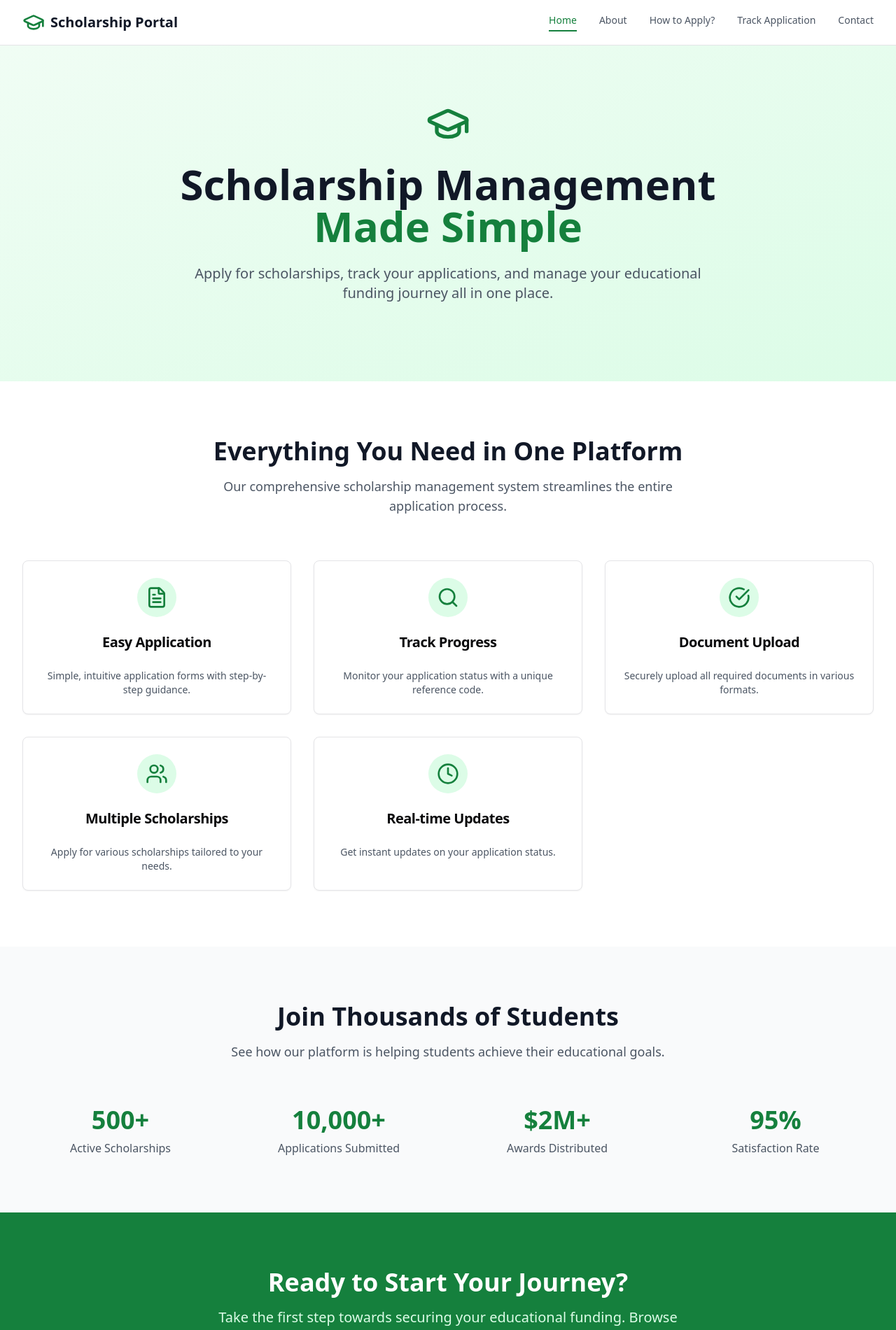
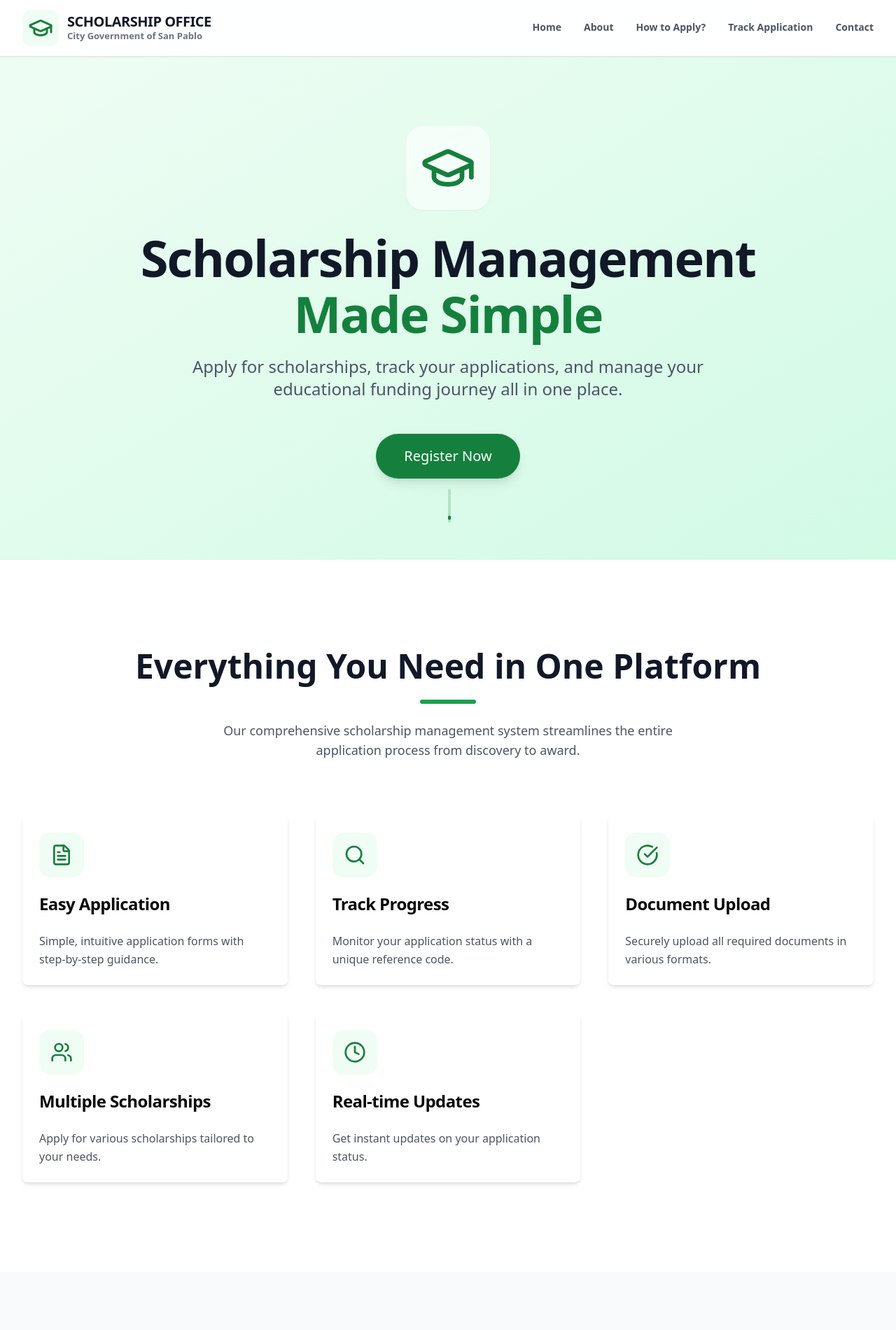
Before and after one commit to MarkPagkaliwagan/Scholarship, a Next.js app: page / in a window 1280 px wide. Shown: the top 1901 px of the page at 70% size. Built offline with nearby package versions, Linux system fonts and the light colour scheme.

Commit message:
initial commit

```diff
--- a/src/app/page.tsx
+++ b/src/app/page.tsx
@@ -6,11 +6,6 @@ import { Card, CardContent, CardDescription, CardHeader, CardTitle } from '@/com
 import { GraduationCap, FileText, Search, CheckCircle, Users, Clock } from 'lucide-react';
 import { initializeMockData } from '@/lib/mock-data';
 import { useEffect } from 'react';
-
-export default function Home() {
-  useEffect(() => {
-    initializeMockData();
-  }, []);
 
 const features = [
   {
@@ -40,47 +35,75 @@ export default function Home() {
   },
 ];
 
+export default function Home() {
+  useEffect(() => {
+    initializeMockData();
+  }, []);
+
   return (
     <div className="min-h-screen">
-      <section className="bg-gradient-to-br from-green-50 to-green-100 py-20">
-        <div className="max-w-7xl mx-auto px-4 sm:px-6 lg:px-8">
+
+      {/* ── Hero Section ── */}
+      <section className="relative min-h-screen flex flex-col justify-center bg-gradient-to-br from-green-50 to-emerald-100 pt-16 border-b border-green-200/50">
+        <div className="max-w-7xl mx-auto px-4 sm:px-6 lg:px-8 w-full">
           <div className="text-center">
-            <div className="flex justify-center mb-6">
-              <GraduationCap className="h-16 w-16 text-green-700" />
+            <div className="flex justify-center mb-8">
+              <div className="p-5 bg-white/60 rounded-3xl shadow-sm backdrop-blur-md animate-bounce-slow">
+                <GraduationCap className="h-20 w-20 text-green-700" />
               </div>
-            <h1 className="text-4xl md:text-6xl font-bold text-gray-900 mb-6">
+            </div>
+            <h1 className="text-5xl md:text-7xl font-extrabold text-gray-900 mb-6 tracking-tight">
               Scholarship Management
-              <span className="block text-green-700">Made Simple</span>
+              <span className="block text-green-700 mt-2">Made Simple</span>
             </h1>
-            <p className="text-xl text-gray-600 mb-8 max-w-3xl mx-auto">
-              Apply for scholarships, track your applications, and manage your educational funding journey all in one place.
+            <p className="text-xl md:text-2xl text-gray-600 mb-12 max-w-3xl mx-auto leading-relaxed">
+              Apply for scholarships, track your applications, and manage your
+              educational funding journey all in one place.
             </p>
+            <div className="flex flex-col sm:flex-row gap-6 justify-center">
+              <Link href="/scholarships">
+                <Button size="lg" className="bg-green-700 text-white hover:bg-green-800 px-10 h-16 text-xl rounded-full shadow-lg transition-transform hover:scale-105">
+                  Register Now
+                </Button>
+              </Link>
+            </div>
+          </div>
+        </div>
 
+        {/* Scroll Indicator */}
+        <div className="absolute bottom-10 left-1/2 -translate-x-1/2 animate-bounce hidden md:block">
+            <div className="w-1 h-12 rounded-full bg-green-700/20 flex items-end justify-center pb-1">
+                <div className="w-1.5 h-1.5 rounded-full bg-green-700"></div>
             </div>
         </div>
       </section>
-      <section className="py-20 bg-white">
+
+      {/* ── Features Section (Linked to 'About') ── */}
+      {/* Added id="about" so the header link can find it */}
+      {/* Added scroll-mt-24 to prevent the fixed header from overlapping the title */}
+      <section id="about" className="py-32 bg-white scroll-mt-24">
         <div className="max-w-7xl mx-auto px-4 sm:px-6 lg:px-8">
-          <div className="text-center mb-16">
-            <h2 className="text-3xl md:text-4xl font-bold text-gray-900 mb-4">
+          <div className="text-center mb-20">
+            <h2 className="text-3xl md:text-5xl font-bold text-gray-900 mb-6">
               Everything You Need in One Platform
             </h2>
+            <div className="w-20 h-1.5 bg-green-600 mx-auto mb-6 rounded-full"></div>
             <p className="text-lg text-gray-600 max-w-2xl mx-auto">
-              Our comprehensive scholarship management system streamlines the entire application process.
+              Our comprehensive scholarship management system streamlines the entire application process from discovery to award.
             </p>
           </div>
 
-          <div className="grid grid-cols-1 md:grid-cols-2 lg:grid-cols-3 gap-8">
+          <div className="grid grid-cols-1 md:grid-cols-2 lg:grid-cols-3 gap-10">
             {features.map((feature, index) => (
-              <Card key={index} className="text-center hover:shadow-lg transition-shadow">
+              <Card key={index} className="border-none shadow-md hover:shadow-xl transition-all duration-300 group">
                 <CardHeader>
-                  <div className="mx-auto mb-4 p-3 bg-green-100 rounded-full w-fit">
-                    <feature.icon className="h-8 w-8 text-green-700" />
+                  <div className="mb-4 p-4 bg-green-50 group-hover:bg-green-700 transition-colors duration-300 rounded-2xl w-fit">
+                    <feature.icon className="h-8 w-8 text-green-700 group-hover:text-white transition-colors duration-300" />
                   </div>
-                  <CardTitle className="text-xl">{feature.title}</CardTitle>
+                  <CardTitle className="text-2xl font-bold">{feature.title}</CardTitle>
                 </CardHeader>
                 <CardContent>
-                  <CardDescription className="text-gray-600">
+                  <CardDescription className="text-gray-600 text-base leading-relaxed">
                     {feature.description}
                   </CardDescription>
                 </CardContent>
@@ -90,62 +113,55 @@ export default function Home() {
         </div>
       </section>
 
-      {/* Stats Section */}
-      <section className="py-20 bg-gray-50">
+      {/* ── Stats Section ── */}
+      <section className="py-24 bg-slate-50">
         <div className="max-w-7xl mx-auto px-4 sm:px-6 lg:px-8">
-          <div className="text-center mb-16">
-            <h2 className="text-3xl md:text-4xl font-bold text-gray-900 mb-4">
-              Join Thousands of Students
-            </h2>
-            <p className="text-lg text-gray-600">
-              See how our platform is helping students achieve their educational goals.
-            </p>
-          </div>
-
-          <div className="grid grid-cols-1 md:grid-cols-4 gap-8 text-center">
+          <div className="grid grid-cols-2 md:grid-cols-4 gap-12 text-center">
             <div>
-              <div className="text-4xl font-bold text-green-700 mb-2">500+</div>
-              <div className="text-gray-600">Active Scholarships</div>
+              <div className="text-5xl font-extrabold text-green-700 mb-2">500+</div>
+              <div className="text-sm font-semibold uppercase tracking-wider text-gray-500">Active Scholarships</div>
             </div>
             <div>
-              <div className="text-4xl font-bold text-green-700 mb-2">10,000+</div>
-              <div className="text-gray-600">Applications Submitted</div>
+              <div className="text-5xl font-extrabold text-green-700 mb-2">10k+</div>
+              <div className="text-sm font-semibold uppercase tracking-wider text-gray-500">Applications</div>
             </div>
             <div>
-              <div className="text-4xl font-bold text-green-700 mb-2">$2M+</div>
-              <div className="text-gray-600">Awards Distributed</div>
+              <div className="text-5xl font-extrabold text-green-700 mb-2">$2M+</div>
+              <div className="text-sm font-semibold uppercase tracking-wider text-gray-500">Awards Distributed</div>
             </div>
             <div>
-              <div className="text-4xl font-bold text-green-700 mb-2">95%</div>
-              <div className="text-gray-600">Satisfaction Rate</div>
+              <div className="text-5xl font-extrabold text-green-700 mb-2">95%</div>
+              <div className="text-sm font-semibold uppercase tracking-wider text-gray-500">Success Rate</div>
             </div>
           </div>
         </div>
       </section>
 
-      {/* CTA Section */}
-      <section className="py-20 bg-green-700">
-        <div className="max-w-7xl mx-auto px-4 sm:px-6 lg:px-8 text-center">
-          <h2 className="text-3xl md:text-4xl font-bold text-white mb-4">
+      {/* ── CTA Section ── */}
+      <section className="py-24 bg-green-800">
+        <div className="max-w-4xl mx-auto px-4 sm:px-6 lg:px-8 text-center">
+          <h2 className="text-4xl font-bold text-white mb-6">
             Ready to Start Your Journey?
           </h2>
-          <p className="text-xl text-green-100 mb-8 max-w-2xl mx-auto">
-            Take the first step towards securing your educational funding. Browse available scholarships and apply today.
+          <p className="text-xl text-green-100 mb-10 opacity-90">
+            Take the first step towards securing your educational funding. Browse
+            available scholarships and apply today.
           </p>
           <div className="flex flex-col sm:flex-row gap-4 justify-center">
             <Link href="/scholarships">
-              <Button size="lg" variant="secondary" className="bg-white text-green-700 hover:bg-gray-100">
+              <Button size="lg" variant="secondary" className="bg-white text-green-800 hover:bg-gray-100 font-bold px-12 h-14">
                 Explore Scholarships
               </Button>
             </Link>
             <Link href="/track">
-              <Button size="lg" variant="outline" className="border-white text-white hover:bg-white hover:text-green-700">
+              <Button size="lg" variant="outline" className="border-white text-white hover:bg-white hover:text-green-800 font-bold px-12 h-14">
                 Track Application
               </Button>
             </Link>
           </div>
         </div>
       </section>
+
     </div>
   );
 }
--- a/src/components/layout/header.tsx
+++ b/src/components/layout/header.tsx
@@ -5,84 +5,113 @@ import { usePathname } from 'next/navigation';
 import { Button } from '@/components/ui/button';
 import { cn } from '@/lib/utils';
 import { GraduationCap, Menu, X } from 'lucide-react';
-import { useState } from 'react';
+import { useState, useEffect } from 'react';
 
 const navigation = [
-  { name: 'Home', href: '/' },
-  {name: 'About', href: '/about'},
-  {name: 'How to Apply?', href: '/how-to-apply?'},
-  { name: 'Track Application', href: '/track' },
-  {name: 'Contact', href: '/contact'},
+  { name: 'Home', href: '/#' },
+  { name: 'About', href: '/#about' },
+  { name: 'How to Apply?', href: '/#how-to-apply' },
+  { name: 'Track Application', href: '/#track' },
+  { name: 'Contact', href: '/#contact' },
 ];
 
 export function Header() {
   const pathname = usePathname();
   const [mobileMenuOpen, setMobileMenuOpen] = useState(false);
+  const [hash, setHash] = useState('');
+
+  // This effect listens for hash changes (like clicking #about)
+  useEffect(() => {
+    const handleHashChange = () => setHash(window.location.hash);
+    window.addEventListener('hashchange', handleHashChange);
+    // Set initial hash
+    setHash(window.location.hash);
+    return () => window.removeEventListener('hashchange', handleHashChange);
+  }, []);
 
   return (
-    <header className="bg-white shadow-sm border-b">
+    <header className="fixed top-0 left-0 right-0 z-50 bg-white/95 backdrop-blur-md shadow-sm border-b transition-all duration-300">
       <div className="max-w-7xl mx-auto px-4 sm:px-6 lg:px-8">
-        <div className="flex justify-between items-center h-16">
-          {/* Logo */}
-          <Link href="/" className="flex items-center space-x-2">
-            <GraduationCap className="h-8 w-8 text-green-700" />
-            <span className="text-xl font-bold text-gray-900">Scholarship Portal</span>
+        <div className="flex justify-between items-center h-20">
+
+          {/* Logo Container */}
+          <Link href="/" onClick={() => setHash('')} className="flex items-center gap-3 shrink-0 group">
+            <div className="bg-green-50 p-2 rounded-xl group-hover:bg-green-100 transition-colors">
+              <GraduationCap className="h-9 w-9 text-green-700" />
+            </div>
+            <div className="flex flex-col justify-center">
+              <span className="text-xl font-black leading-none tracking-tight text-gray-900 uppercase">
+                Scholarship Office
+              </span>
+              <span className="text-[13px] font-semibold leading-tight text-gray-500 mt-0.5">
+                City Government of San Pablo
+              </span>
+            </div>
           </Link>
 
           {/* Desktop Navigation */}
-          <nav className="hidden md:flex space-x-8">
-            {navigation.map((item) => (
+          <nav className="hidden md:flex space-x-8 h-full">
+            {navigation.map((item) => {
+              // LOGIC: Active if pathname matches exactly, OR if the hash matches the anchor
+              const isActive =
+                pathname === item.href ||
+                (item.href.startsWith('/#') && hash === item.href.replace('/', ''));
+
+              return (
                 <Link
                   key={item.name}
                   href={item.href}
+                  onClick={() => item.href.startsWith('/#') && setHash(item.href.replace('/', ''))}
                   className={cn(
-                  'text-sm font-medium transition-colors hover:text-green-700',
-                  pathname === item.href
-                    ? 'text-green-700 border-b-2 border-green-700 pb-1'
-                    : 'text-gray-600'
+                    'inline-flex items-center text-sm font-semibold transition-all duration-300 h-full border-b-2',
+                    isActive
+                      ? 'text-green-700 border-green-700'
+                      : 'text-gray-600 border-transparent hover:text-green-700'
                   )}
                 >
                   {item.name}
                 </Link>
-            ))}
+              );
+            })}
           </nav>
-
-
 
           {/* Mobile menu button */}
           <div className="md:hidden">
             <Button
               variant="ghost"
               size="icon"
+              className="text-gray-600"
               onClick={() => setMobileMenuOpen(!mobileMenuOpen)}
             >
-              {mobileMenuOpen ? (
-                <X className="h-6 w-6" />
-              ) : (
-                <Menu className="h-6 w-6" />
-              )}
+              {mobileMenuOpen ? <X className="h-6 w-6" /> : <Menu className="h-6 w-6" />}
             </Button>
           </div>
         </div>
 
         {/* Mobile Navigation */}
         {mobileMenuOpen && (
-          <div className="md:hidden py-4 space-y-2">
-            {navigation.map((item) => (
+          <div className="md:hidden py-4 space-y-1 bg-white border-t">
+            {navigation.map((item) => {
+              const isActive = pathname === item.href || (item.href.startsWith('/#') && hash === item.href.replace('/', ''));
+              return (
                 <Link
                   key={item.name}
                   href={item.href}
                   className={cn(
-                  'block px-3 py-2 text-base font-medium rounded-md transition-colors',
-                  pathname === item.href
+                    'block px-3 py-3 text-base font-medium rounded-md',
+                    isActive
                       ? 'text-green-700 bg-green-50 border-l-4 border-green-700'
-                    : 'text-gray-600 hover:text-green-700 hover:bg-gray-50'
+                      : 'text-gray-600'
                   )}
-                onClick={() => setMobileMenuOpen(false)}
+                  onClick={() => {
+                    setMobileMenuOpen(false);
+                    if(item.href.startsWith('/#')) setHash(item.href.replace('/', ''));
+                  }}
                 >
                   {item.name}
                 </Link>
-            ))}
+              );
+            })}
           </div>
         )}
       </div>
```
Also changed, not shown: 1 other file (tests, documents, lock files or other folders). Lines whose indentation alone changed are shown as unchanged.
